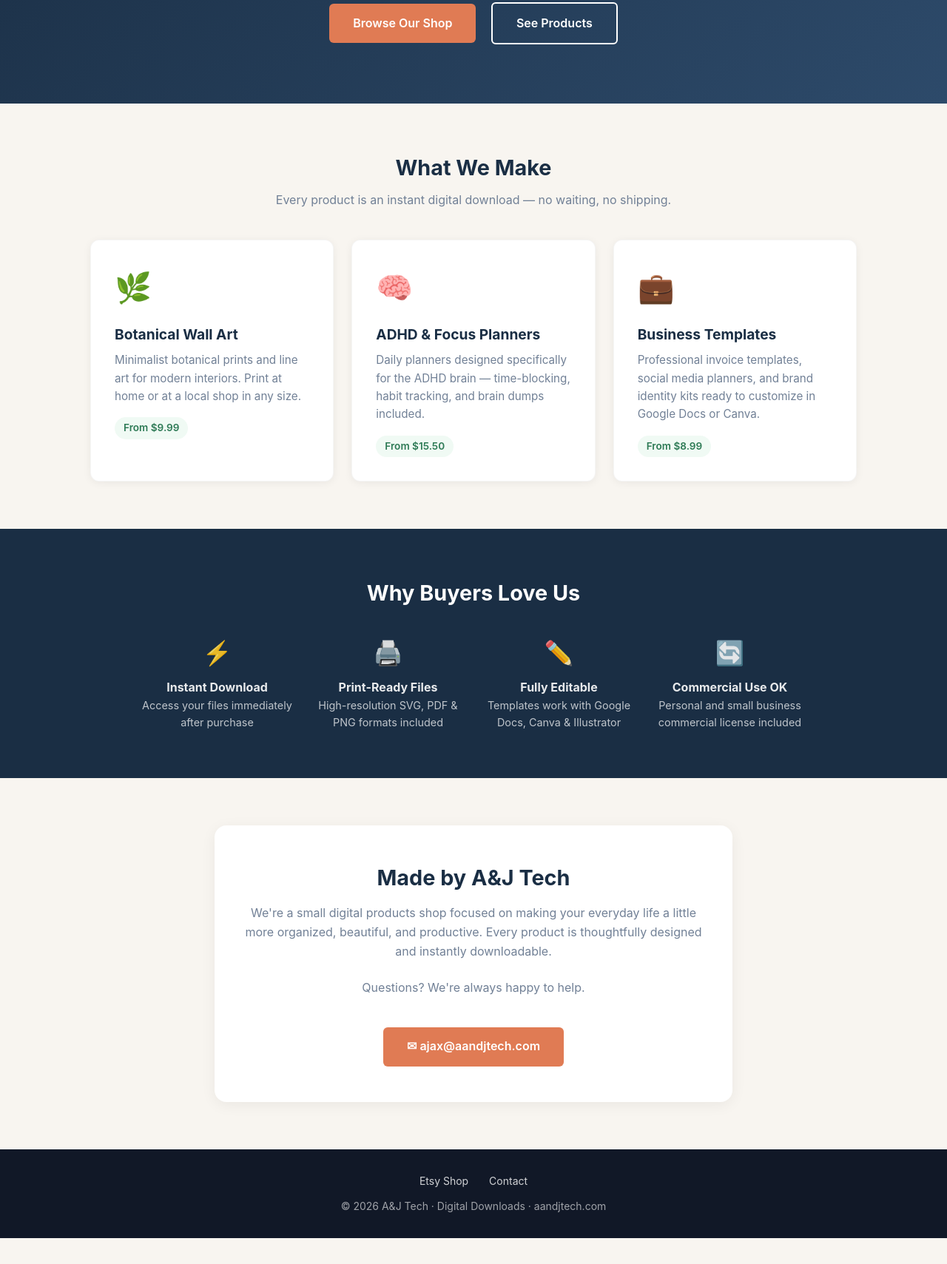
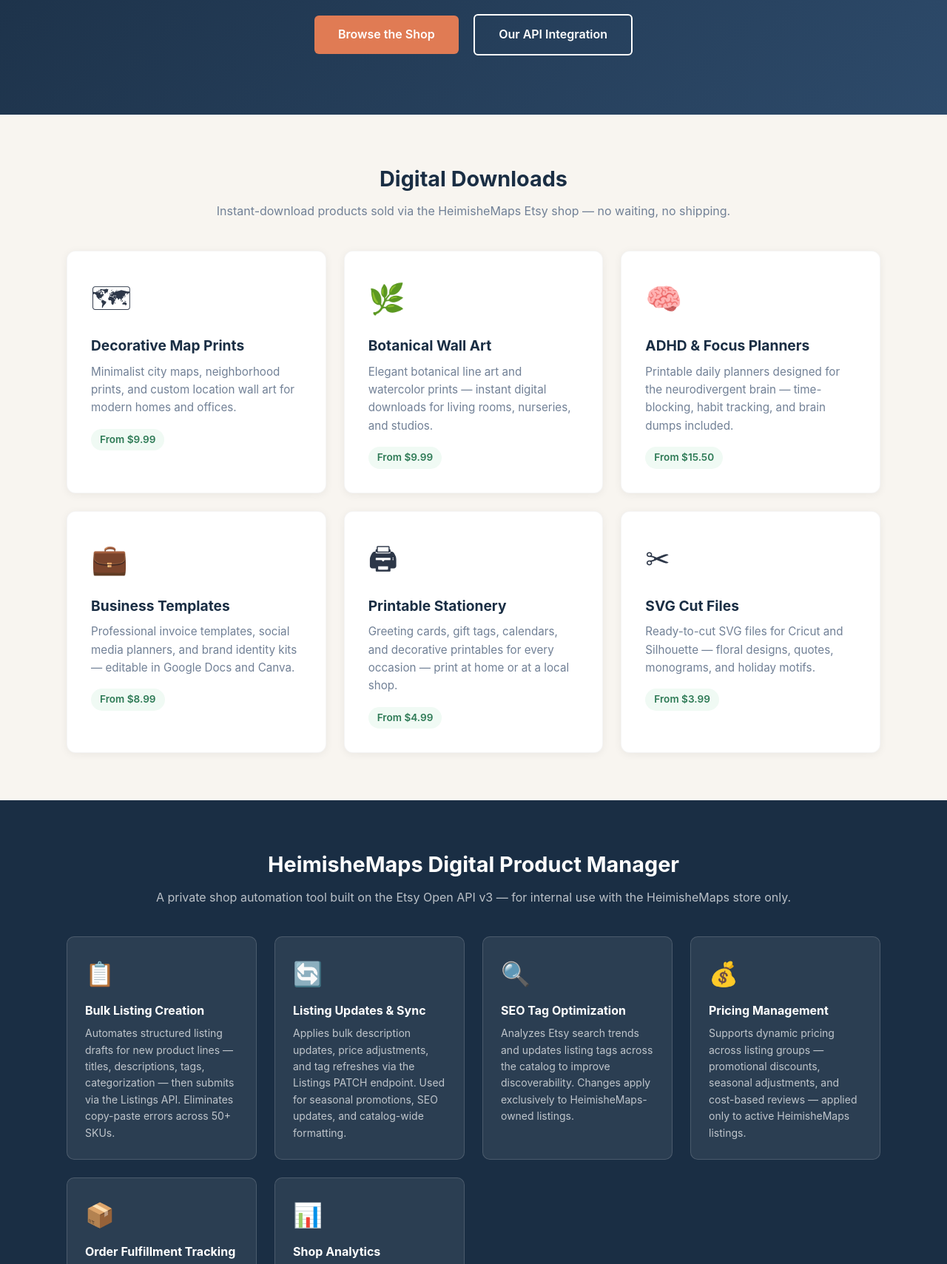
Before and after one commit to abeperl/aandjtech-landing, a plain HTML site: page index.html in a window 1280 px wide. Shown: the part 391-2100 px from the top of the page at 74% size. Before the commit the page ends 2065 px from the top, so only its background shows below. Drawn offline with Linux system fonts and the light colour scheme.

Commit message:
Add HeimisheMaps Digital Product Manager section
- Full HeimisheMaps API integration feature breakdown
- 6 feature cards: bulk listings, SEO, pricing, orders, analytics
- Tech stack section with OAuth 2.0 + PKCE details
- Etsy TOS compliance statement
- Links to HeimisheMaps Etsy shop

Co-Authored-By: Paperclip <noreply@paperclip.ing>

```diff
--- a/index.html
+++ b/index.html
@@ -3,177 +3,64 @@
 <head>
   <meta charset="UTF-8">
   <meta name="viewport" content="width=device-width, initial-scale=1.0">
-  <title>A&J Tech — Digital Downloads & Creative Assets</title>
-  <meta name="description" content="A&J Tech — premium digital downloads, printable planners, botanical wall art, and business templates for modern creators and entrepreneurs.">
+  <title>A&J Tech — Digital Downloads &amp; Shop Management Tools</title>
+  <meta name="description" content="A&J Tech — premium digital downloads and Etsy shop management tools. Printable planners, botanical wall art, business templates, and HeimisheMaps listing automation.">
   <style>
     * { margin: 0; padding: 0; box-sizing: border-box; }
-    :root {
-      --primary: #1a2e44;
-      --accent: #e07b54;
-      --light: #f8f5f0;
-      --text: #2d3748;
-      --muted: #718096;
-    }
-    body {
-      font-family: -apple-system, BlinkMacSystemFont, 'Segoe UI', Roboto, sans-serif;
-      background: var(--light);
-      color: var(--text);
-      line-height: 1.6;
-    }
-    header {
-      background: var(--primary);
-      color: white;
-      padding: 1rem 2rem;
-      display: flex;
-      justify-content: space-between;
-      align-items: center;
-    }
-    header .logo {
-      font-size: 1.5rem;
-      font-weight: 700;
-      letter-spacing: -0.5px;
-    }
+    :root { --primary: #1a2e44; --accent: #e07b54; --light: #f8f5f0; --text: #2d3748; --muted: #718096; --green: #2d7a55; }
+    body { font-family: -apple-system, BlinkMacSystemFont, 'Segoe UI', Roboto, sans-serif; background: var(--light); color: var(--text); line-height: 1.6; }
+    header { background: var(--primary); color: white; padding: 1rem 2rem; display: flex; justify-content: space-between; align-items: center; }
+    header .logo { font-size: 1.5rem; font-weight: 700; letter-spacing: -0.5px; }
     header .logo span { color: var(--accent); }
-    nav a {
-      color: rgba(255,255,255,0.8);
-      text-decoration: none;
-      margin-left: 1.5rem;
-      font-size: 0.9rem;
-      transition: color 0.2s;
-    }
+    nav a { color: rgba(255,255,255,0.8); text-decoration: none; margin-left: 1.5rem; font-size: 0.9rem; }
     nav a:hover { color: white; }
-
-    .hero {
-      background: linear-gradient(135deg, var(--primary) 0%, #2d4a6a 100%);
-      color: white;
-      padding: 5rem 2rem;
-      text-align: center;
-    }
-    .hero h1 {
-      font-size: clamp(2rem, 5vw, 3.5rem);
-      font-weight: 800;
-      margin-bottom: 1rem;
-      line-height: 1.2;
-    }
+    .hero { background: linear-gradient(135deg, var(--primary) 0%, #2d4a6a 100%); color: white; padding: 5rem 2rem; text-align: center; }
+    .hero h1 { font-size: clamp(2rem, 5vw, 3.2rem); font-weight: 800; margin-bottom: 1rem; line-height: 1.2; }
     .hero h1 span { color: var(--accent); }
-    .hero p {
-      font-size: 1.2rem;
-      opacity: 0.85;
-      max-width: 600px;
-      margin: 0 auto 2rem;
-    }
-    .btn {
-      display: inline-block;
-      background: var(--accent);
-      color: white;
-      padding: 0.85rem 2rem;
-      border-radius: 6px;
-      text-decoration: none;
-      font-weight: 600;
-      font-size: 1rem;
-      transition: transform 0.2s, box-shadow 0.2s;
-    }
+    .hero p { font-size: 1.15rem; opacity: 0.85; max-width: 620px; margin: 0 auto 2rem; }
+    .btn { display: inline-block; background: var(--accent); color: white; padding: 0.85rem 2rem; border-radius: 6px; text-decoration: none; font-weight: 600; font-size: 1rem; transition: transform 0.2s, box-shadow 0.2s; }
     .btn:hover { transform: translateY(-2px); box-shadow: 0 6px 20px rgba(224,123,84,0.4); }
-    .btn-outline {
-      background: transparent;
-      border: 2px solid white;
-      margin-left: 1rem;
-    }
+    .btn-outline { background: transparent; border: 2px solid white; margin-left: 1rem; }
     .btn-outline:hover { background: white; color: var(--primary); }
-
-    .categories {
-      max-width: 1100px;
-      margin: 4rem auto;
-      padding: 0 2rem;
-    }
-    .section-title {
-      text-align: center;
-      font-size: 1.8rem;
-      font-weight: 700;
-      margin-bottom: 0.5rem;
-      color: var(--primary);
-    }
-    .section-sub {
-      text-align: center;
-      color: var(--muted);
-      margin-bottom: 2.5rem;
-    }
-    .grid-3 {
-      display: grid;
-      grid-template-columns: repeat(auto-fit, minmax(280px, 1fr));
-      gap: 1.5rem;
-    }
-    .card {
-      background: white;
-      border-radius: 12px;
-      padding: 2rem;
-      box-shadow: 0 2px 12px rgba(0,0,0,0.06);
-      transition: transform 0.2s, box-shadow 0.2s;
-      border: 1px solid rgba(0,0,0,0.04);
-    }
+    .btn-dark { background: var(--primary); }
+    section { padding: 4rem 2rem; }
+    .container { max-width: 1100px; margin: 0 auto; }
+    .section-title { text-align: center; font-size: 1.8rem; font-weight: 700; margin-bottom: 0.5rem; color: var(--primary); }
+    .section-sub { text-align: center; color: var(--muted); margin-bottom: 2.5rem; }
+    .grid-3 { display: grid; grid-template-columns: repeat(auto-fit, minmax(280px, 1fr)); gap: 1.5rem; }
+    .card { background: white; border-radius: 12px; padding: 2rem; box-shadow: 0 2px 12px rgba(0,0,0,0.06); transition: transform 0.2s, box-shadow 0.2s; border: 1px solid rgba(0,0,0,0.04); }
     .card:hover { transform: translateY(-4px); box-shadow: 0 8px 24px rgba(0,0,0,0.1); }
-    .card-icon {
-      font-size: 2.5rem;
-      margin-bottom: 1rem;
-    }
+    .card-icon { font-size: 2.5rem; margin-bottom: 1rem; }
     .card h3 { font-size: 1.2rem; margin-bottom: 0.5rem; color: var(--primary); }
     .card p { color: var(--muted); font-size: 0.95rem; }
-    .card .price-tag {
-      display: inline-block;
-      background: #f0faf4;
-      color: #2d7a55;
-      padding: 0.25rem 0.75rem;
-      border-radius: 20px;
-      font-size: 0.85rem;
-      font-weight: 600;
-      margin-top: 1rem;
-    }
-
-    .features {
-      background: var(--primary);
-      color: white;
-      padding: 4rem 2rem;
-      text-align: center;
-    }
-    .features h2 { font-size: 1.8rem; margin-bottom: 2rem; }
-    .features-grid {
-      display: grid;
-      grid-template-columns: repeat(auto-fit, minmax(200px, 1fr));
-      gap: 1.5rem;
-      max-width: 900px;
-      margin: 0 auto;
-    }
-    .feature-item { opacity: 0.9; }
-    .feature-item .icon { font-size: 2rem; margin-bottom: 0.5rem; }
-    .feature-item p { font-size: 0.9rem; opacity: 0.8; }
-
-    .cta-section {
-      max-width: 700px;
-      margin: 4rem auto;
-      padding: 3rem 2rem;
-      text-align: center;
-      background: white;
-      border-radius: 16px;
-      box-shadow: 0 4px 20px rgba(0,0,0,0.06);
-    }
-    .cta-section h2 { font-size: 1.8rem; margin-bottom: 0.75rem; color: var(--primary); }
-    .cta-section p { color: var(--muted); margin-bottom: 1.5rem; }
-
-    footer {
-      background: #111827;
-      color: rgba(255,255,255,0.6);
-      text-align: center;
-      padding: 2rem;
-      font-size: 0.875rem;
-    }
+    .price-tag { display: inline-block; background: #f0faf4; color: var(--green); padding: 0.25rem 0.75rem; border-radius: 20px; font-size: 0.85rem; font-weight: 600; margin-top: 1rem; }
+    .heimishe-section { background: var(--primary); color: white; }
+    .heimishe-section .section-title { color: white; }
+    .heimishe-section .section-sub { color: rgba(255,255,255,0.7); }
+    .feature-grid { display: grid; grid-template-columns: repeat(auto-fit, minmax(240px, 1fr)); gap: 1.5rem; margin-top: 2.5rem; }
+    .feature-card { background: rgba(255,255,255,0.08); border: 1px solid rgba(255,255,255,0.15); border-radius: 10px; padding: 1.5rem; }
+    .feature-card .icon { font-size: 2rem; margin-bottom: 0.75rem; }
+    .feature-card h4 { font-size: 1rem; margin-bottom: 0.4rem; color: white; }
+    .feature-card p { font-size: 0.875rem; color: rgba(255,255,255,0.7); }
+    .tech-stack { margin-top: 2.5rem; background: rgba(255,255,255,0.05); border: 1px solid rgba(255,255,255,0.1); border-radius: 10px; padding: 1.5rem 2rem; }
+    .tech-stack h4 { color: var(--accent); margin-bottom: 0.75rem; font-size: 0.9rem; text-transform: uppercase; letter-spacing: 1px; }
+    .tech-pills { display: flex; flex-wrap: wrap; gap: 0.5rem; }
+    .pill { background: rgba(255,255,255,0.1); color: rgba(255,255,255,0.85); padding: 0.3rem 0.85rem; border-radius: 20px; font-size: 0.825rem; border: 1px solid rgba(255,255,255,0.15); }
+    .compliance-box { margin-top: 2rem; background: rgba(45,122,85,0.2); border: 1px solid rgba(45,122,85,0.5); border-radius: 8px; padding: 1rem 1.5rem; font-size: 0.9rem; color: rgba(255,255,255,0.85); }
+    .compliance-box strong { color: #6fcf97; }
+    .features-bar { background: #1e3a5f; color: white; padding: 3rem 2rem; text-align: center; }
+    .features-bar h2 { font-size: 1.8rem; margin-bottom: 2rem; }
+    .features-inline { display: grid; grid-template-columns: repeat(auto-fit, minmax(200px, 1fr)); gap: 1.5rem; max-width: 900px; margin: 0 auto; }
+    .fi .icon { font-size: 2rem; margin-bottom: 0.5rem; }
+    .fi p { font-size: 0.875rem; opacity: 0.8; }
+    .cta-box { max-width: 700px; margin: 4rem auto; padding: 3rem 2rem; text-align: center; background: white; border-radius: 16px; box-shadow: 0 4px 20px rgba(0,0,0,0.06); }
+    .cta-box h2 { font-size: 1.8rem; margin-bottom: 0.75rem; color: var(--primary); }
+    .cta-box p { color: var(--muted); margin-bottom: 0.5rem; }
+    footer { background: #111827; color: rgba(255,255,255,0.6); text-align: center; padding: 2rem; font-size: 0.875rem; }
     footer a { color: rgba(255,255,255,0.8); text-decoration: none; }
     footer .footer-links { margin-bottom: 0.75rem; }
     footer .footer-links a { margin: 0 0.75rem; }
-
-    @media (max-width: 600px) {
-      .btn-outline { margin-left: 0; margin-top: 0.75rem; }
-      header nav { display: none; }
-    }
+    @media (max-width: 600px) { .btn-outline { margin-left: 0; margin-top: 0.75rem; display: block; } header nav { display: none; } }
   </style>
 </head>
 <body>
@@ -181,86 +68,91 @@
 <header>
   <div class="logo">A<span>&</span>J Tech</div>
   <nav>
-    <a href="#products">Products</a>
+    <a href="#products">Digital Downloads</a>
+    <a href="#heimishe">HeimisheMaps Tools</a>
     <a href="#about">About</a>
     <a href="mailto:ajax@aandjtech.com">Contact</a>
-    <a href="https://www.etsy.com/shop/aandjtech" style="color: var(--accent); font-weight: 600;">Shop on Etsy →</a>
+    <a href="https://www.etsy.com/shop/HeimisheMaps" style="color:var(--accent);font-weight:600;">Shop on Etsy &#x2192;</a>
   </nav>
 </header>
 
 <section class="hero">
-  <h1>Premium <span>Digital Downloads</span><br>for Modern Creators</h1>
-  <p>Instant-download printables, planners, templates, and wall art — crafted with care for your home, business, and creative life.</p>
-  <a href="https://www.etsy.com/shop/aandjtech" class="btn">Browse Our Shop</a>
-  <a href="#products" class="btn btn-outline">See Products</a>
+  <h1>Digital Products &amp;<br><span>Shop Management Tools</span></h1>
+  <p>A&amp;J Tech sells premium digital downloads through the HeimisheMaps Etsy shop and builds private automation tools to manage the catalog efficiently.</p>
+  <a href="https://www.etsy.com/shop/HeimisheMaps" class="btn">Browse the Shop</a>
+  <a href="#heimishe" class="btn btn-outline">Our API Integration</a>
 </section>
 
-<section class="categories" id="products">
-  <h2 class="section-title">What We Make</h2>
-  <p class="section-sub">Every product is an instant digital download — no waiting, no shipping.</p>
-  <div class="grid-3">
-    <div class="card">
-      <div class="card-icon">🌿</div>
-      <h3>Botanical Wall Art</h3>
-      <p>Minimalist botanical prints and line art for modern interiors. Print at home or at a local shop in any size.</p>
-      <span class="price-tag">From $9.99</span>
-    </div>
-    <div class="card">
-      <div class="card-icon">🧠</div>
-      <h3>ADHD & Focus Planners</h3>
-      <p>Daily planners designed specifically for the ADHD brain — time-blocking, habit tracking, and brain dumps included.</p>
-      <span class="price-tag">From $15.50</span>
-    </div>
-    <div class="card">
-      <div class="card-icon">💼</div>
-      <h3>Business Templates</h3>
-      <p>Professional invoice templates, social media planners, and brand identity kits ready to customize in Google Docs or Canva.</p>
-      <span class="price-tag">From $8.99</span>
+<section id="products">
+  <div class="container">
+    <h2 class="section-title">Digital Downloads</h2>
+    <p class="section-sub">Instant-download products sold via the HeimisheMaps Etsy shop — no waiting, no shipping.</p>
+    <div class="grid-3">
+      <div class="card"><div class="card-icon">&#x1F5FA;</div><h3>Decorative Map Prints</h3><p>Minimalist city maps, neighborhood prints, and custom location wall art for modern homes and offices.</p><span class="price-tag">From $9.99</span></div>
+      <div class="card"><div class="card-icon">&#x1F33F;</div><h3>Botanical Wall Art</h3><p>Elegant botanical line art and watercolor prints — instant digital downloads for living rooms, nurseries, and studios.</p><span class="price-tag">From $9.99</span></div>
+      <div class="card"><div class="card-icon">&#x1F9E0;</div><h3>ADHD &amp; Focus Planners</h3><p>Printable daily planners designed for the neurodivergent brain — time-blocking, habit tracking, and brain dumps included.</p><span class="price-tag">From $15.50</span></div>
+      <div class="card"><div class="card-icon">&#x1F4BC;</div><h3>Business Templates</h3><p>Professional invoice templates, social media planners, and brand identity kits — editable in Google Docs and Canva.</p><span class="price-tag">From $8.99</span></div>
+      <div class="card"><div class="card-icon">&#x1F5A8;</div><h3>Printable Stationery</h3><p>Greeting cards, gift tags, calendars, and decorative printables for every occasion — print at home or at a local shop.</p><span class="price-tag">From $4.99</span></div>
+      <div class="card"><div class="card-icon">&#x2702;</div><h3>SVG Cut Files</h3><p>Ready-to-cut SVG files for Cricut and Silhouette — floral designs, quotes, monograms, and holiday motifs.</p><span class="price-tag">From $3.99</span></div>
     </div>
   </div>
 </section>
 
-<section class="features">
-  <h2>Why Buyers Love Us</h2>
-  <div class="features-grid">
-    <div class="feature-item">
-      <div class="icon">⚡</div>
-      <strong>Instant Download</strong>
-      <p>Access your files immediately after purchase</p>
+<section class="heimishe-section" id="heimishe">
+  <div class="container">
+    <h2 class="section-title">HeimisheMaps Digital Product Manager</h2>
+    <p class="section-sub">A private shop automation tool built on the Etsy Open API v3 — for internal use with the HeimisheMaps store only.</p>
+    <div class="feature-grid">
+      <div class="feature-card"><div class="icon">&#x1F4CB;</div><h4>Bulk Listing Creation</h4><p>Automates structured listing drafts for new product lines — titles, descriptions, tags, categorization — then submits via the Listings API. Eliminates copy-paste errors across 50+ SKUs.</p></div>
+      <div class="feature-card"><div class="icon">&#x1F504;</div><h4>Listing Updates &amp; Sync</h4><p>Applies bulk description updates, price adjustments, and tag refreshes via the Listings PATCH endpoint. Used for seasonal promotions, SEO updates, and catalog-wide formatting.</p></div>
+      <div class="feature-card"><div class="icon">&#x1F50D;</div><h4>SEO Tag Optimization</h4><p>Analyzes Etsy search trends and updates listing tags across the catalog to improve discoverability. Changes apply exclusively to HeimisheMaps-owned listings.</p></div>
+      <div class="feature-card"><div class="icon">&#x1F4B0;</div><h4>Pricing Management</h4><p>Supports dynamic pricing across listing groups — promotional discounts, seasonal adjustments, and cost-based reviews — applied only to active HeimisheMaps listings.</p></div>
+      <div class="feature-card"><div class="icon">&#x1F4E6;</div><h4>Order Fulfillment Tracking</h4><p>Reads recent orders to monitor digital download fulfillment status and flags any requiring manual attention, such as buyer non-delivery reports.</p></div>
+      <div class="feature-card"><div class="icon">&#x1F4CA;</div><h4>Shop Analytics</h4><p>Reads listing-level stats — views, favorites, revenue — to inform restocking priorities and surface top-performing products via read-only analytics endpoints.</p></div>
     </div>
-    <div class="feature-item">
-      <div class="icon">🖨️</div>
-      <strong>Print-Ready Files</strong>
-      <p>High-resolution SVG, PDF & PNG formats included</p>
+    <div class="tech-stack">
+      <h4>Technical Details</h4>
+      <p style="color:rgba(255,255,255,0.7);font-size:0.9rem;margin-bottom:1rem;">Node.js backend service running on private infrastructure. Authenticates with Etsy using OAuth 2.0 + PKCE (Etsy v3 required). All credentials are owner-only — no third-party access, no scraping, no buyer data storage. Rate-limited per Etsy's published guidelines.</p>
+      <div class="tech-pills">
+        <span class="pill">Etsy Open API v3</span><span class="pill">OAuth 2.0 + PKCE</span><span class="pill">Node.js</span><span class="pill">Listings API</span><span class="pill">Shop Management API</span><span class="pill">Orders API</span><span class="pill">Analytics API</span><span class="pill">Single-shop only</span>
+      </div>
     </div>
-    <div class="feature-item">
-      <div class="icon">✏️</div>
-      <strong>Fully Editable</strong>
-      <p>Templates work with Google Docs, Canva & Illustrator</p>
-    </div>
-    <div class="feature-item">
-      <div class="icon">🔄</div>
-      <strong>Commercial Use OK</strong>
-      <p>Personal and small business commercial license included</p>
+    <div class="compliance-box"><strong>Etsy TOS Compliance:</strong> This tool accesses only listings, orders, and analytics belonging to the authenticated shop owner (HeimisheMaps). It does not scrape pages, harvest buyer data, facilitate off-platform transactions, or manipulate search rankings. It is a private single-shop tool — not a multi-tenant SaaS — with no external users or commercial licensing.</div>
+    <div style="text-align:center;margin-top:2.5rem;">
+      <a href="https://www.etsy.com/shop/HeimisheMaps" class="btn" style="margin-right:1rem;">Visit HeimisheMaps on Etsy</a>
+      <a href="mailto:ajax@aandjtech.com" class="btn btn-outline">Contact Us</a>
     </div>
   </div>
 </section>
 
-<section class="categories" id="about">
-  <div class="cta-section">
-    <h2>Made by A&J Tech</h2>
-    <p>We're a small digital products shop focused on making your everyday life a little more organized, beautiful, and productive. Every product is thoughtfully designed and instantly downloadable.</p>
-    <p style="margin-top:0.5rem">Questions? We're always happy to help.</p>
-    <a href="mailto:ajax@aandjtech.com" class="btn" style="margin-top:1rem">✉ ajax@aandjtech.com</a>
+<section class="features-bar">
+  <h2>Why Buyers Love Our Downloads</h2>
+  <div class="features-inline">
+    <div class="fi"><div class="icon">&#x26A1;</div><strong>Instant Download</strong><p>Access your files immediately after purchase</p></div>
+    <div class="fi"><div class="icon">&#x1F5A8;</div><strong>Print-Ready Files</strong><p>High-resolution SVG, PDF &amp; PNG included</p></div>
+    <div class="fi"><div class="icon">&#x270F;</div><strong>Fully Editable</strong><p>Works with Google Docs, Canva &amp; Illustrator</p></div>
+    <div class="fi"><div class="icon">&#x1F504;</div><strong>Commercial Use OK</strong><p>Personal and small biz license included</p></div>
+  </div>
+</section>
+
+<section id="about">
+  <div class="container">
+    <div class="cta-box">
+      <h2>About A&amp;J Tech</h2>
+      <p>A&amp;J Tech is a small digital products shop and software studio. We sell curated digital downloads through the HeimisheMaps Etsy store, and build private automation tools to manage our catalog more efficiently.</p>
+      <p style="margin-top:0.75rem;">Every product is thoughtfully designed and instantly downloadable. Questions? We're happy to help.</p>
+      <a href="mailto:ajax@aandjtech.com" class="btn btn-dark" style="margin-top:1.25rem;">&#x2709; ajax@aandjtech.com</a>
+    </div>
   </div>
 </section>
 
 <footer>
   <div class="footer-links">
-    <a href="https://www.etsy.com/shop/aandjtech">Etsy Shop</a>
+    <a href="https://www.etsy.com/shop/HeimisheMaps">Etsy Shop</a>
+    <a href="#heimishe">API Integration</a>
     <a href="mailto:ajax@aandjtech.com">Contact</a>
   </div>
-  <div>© 2026 A&J Tech · Digital Downloads · aandjtech.com</div>
+  <div>&copy; 2026 A&amp;J Tech &middot; aandjtech.com &middot; Digital Downloads &amp; Shop Tools</div>
 </footer>
 
 </body>
```
